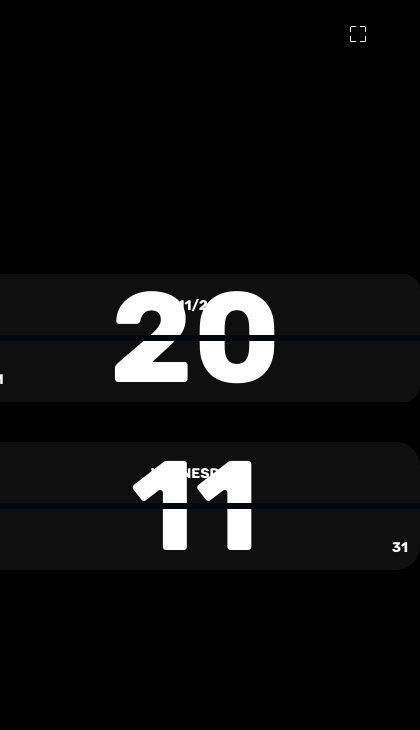
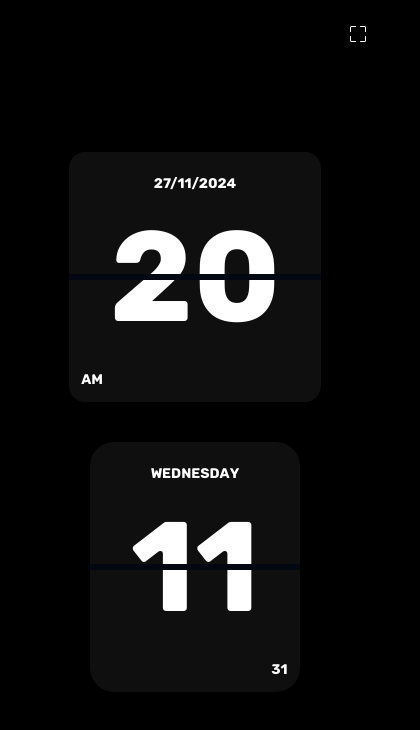
Before and after one commit to Edgarmejiav/time-clock, an Astro site: page / in a window 390 px wide. Shown: the whole page, 420 px wide, since content can reach past the window. Built offline with nearby package versions, Linux system fonts and the light colour scheme; Astro itself is replaced by a stand-in of ours; a web font is replaced by a local one.

Commit message:
✨:  mobile

```diff
--- a/src/components/Timeclock.astro
+++ b/src/components/Timeclock.astro
@@ -12,16 +12,16 @@ select-none
     text-white ">
 
     <div id="timeClock" class="gap-10  flex md:flex-row flex-col md:text-[350px] text-9xl items-center">
-        <div class="md:h-[450px] w-[450px] h-auto flex items-center justify-center bg-[#0F0F0F] px-10 rounded-2xl relative">
+        <div class="md:h-[450px] md:w-[450px] w-auto h-[250px] flex items-center justify-center bg-[#0F0F0F] px-10 rounded-2xl relative">
             <div id="date" class="md:text-2xl text-sm w-auto absolute top-3 transform translate-y-1/2"></div>
             <div class="bg-gray-950 absolute w-[-webkit-fill-available] h-1.5  z-10 "></div>
-            <div id="hour" class=" ">
+            <div id="hour"   class=" ">
             </div>
             <div class=" md:text-4xl  text-sm  absolute md:bottom-10  bottom-3  md:left-10 left-3 ">AM</div>
 
         </div>
 
-        <div class="md:h-[450px] w-[450px] h-auto flex items-center justify-center bg-[#0F0F0F] px-10  rounded-3xl  relative">
+        <div class="md:h-[450px] md:w-[450px] w-auto  h-[250px] flex items-center justify-center bg-[#0F0F0F] px-10  rounded-3xl  relative">
             <div id="day" class="md:text-2xl text-sm w-auto absolute top-3 transform translate-y-1/2"></div>
 
             <div class="bg-gray-950 absolute w-[-webkit-fill-available] h-1.5  z-10 "></div>
```
